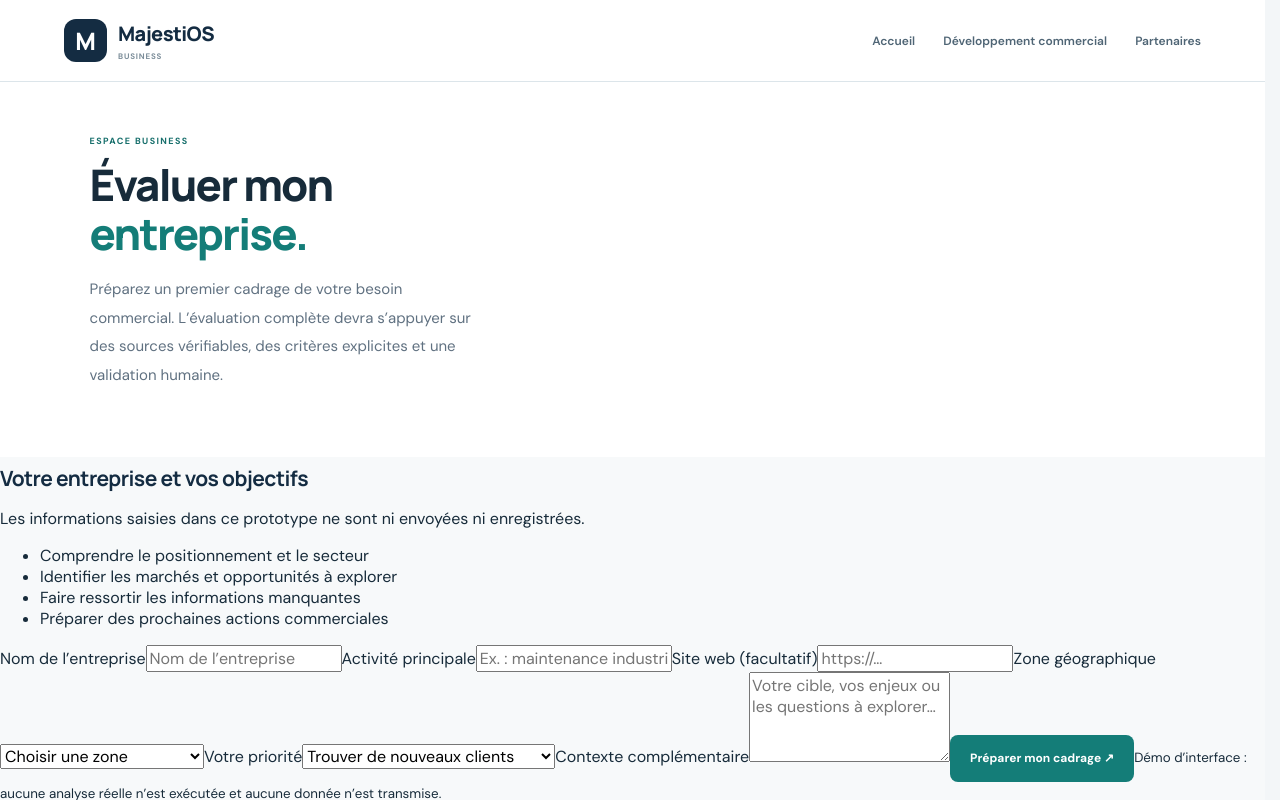
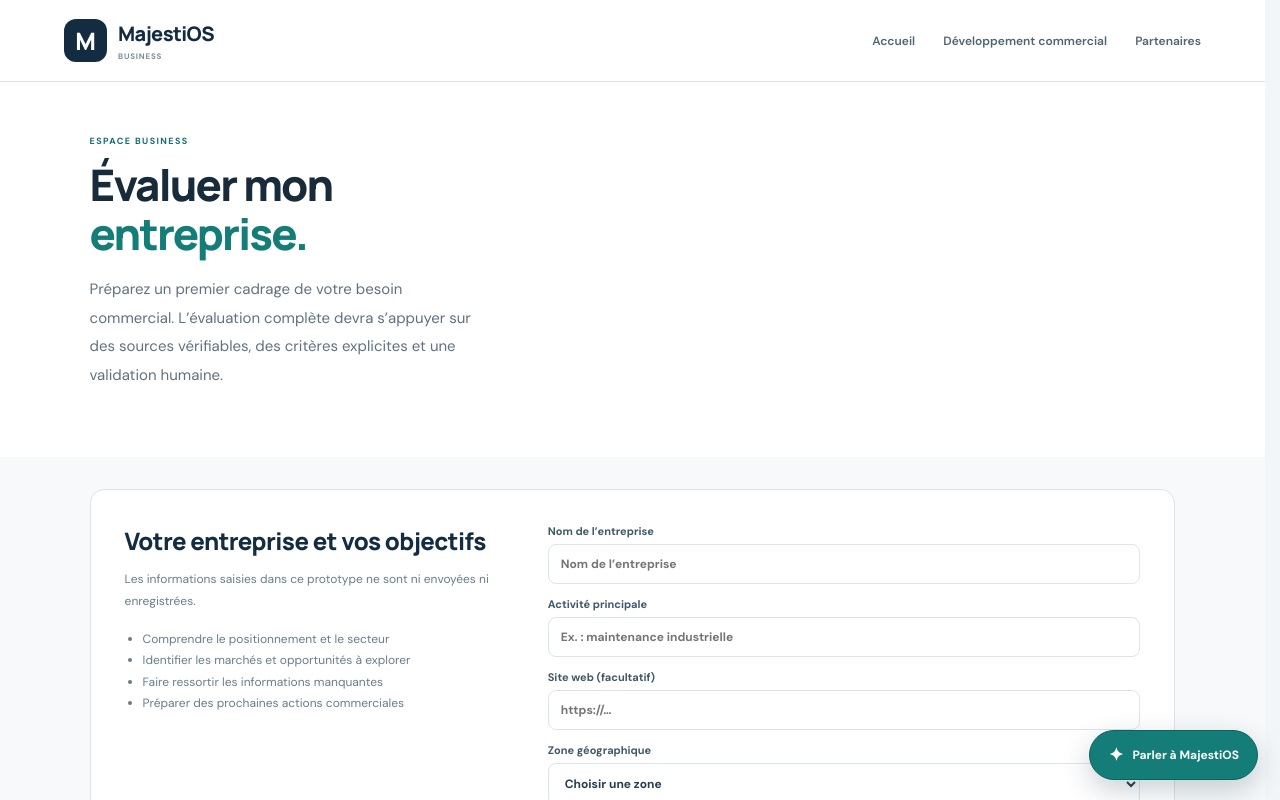
Before and after one commit to Chexpeer/Majestios, a Next.js app: page /business in a window 1280 px wide. Shown: the top 800 px of the page. Built offline with nearby package versions, Linux system fonts and the light colour scheme.

Commit message:
Style the assistant and business evaluation experience

```diff
--- a/src/app/globals.css
+++ b/src/app/globals.css
@@ -421,3 +421,19 @@ h2 { margin: 7px 0 0; color: var(--navy); font: 700 21px Manrope, sans-serif; le
   .footer-links { grid-template-columns: 1fr 1fr; }
   .concept-principles { margin: 18px; padding: 22px; }
 }
+
+/* Assistant transversal MajestiOS */
+.majestios-chat { position:fixed; z-index:50; right:22px; bottom:20px; font-family:"DM Sans",Arial,sans-serif; }
+.chat-launcher { display:flex; align-items:center; gap:9px; min-height:50px; padding:0 18px; border:1px solid #0c625e; border-radius:999px; background:#147d78; color:#fff; box-shadow:0 10px 28px rgb(20 44 66 / 22%); font-size:12px; font-weight:800; cursor:pointer; }
+.chat-launcher span { font-size:18px; }
+.chat-window { display:flex; flex-direction:column; width:min(390px,calc(100vw - 28px)); max-height:min(650px,calc(100vh - 100px)); margin-bottom:12px; overflow:hidden; border:1px solid #d7e2e8; border-radius:16px; background:#fff; box-shadow:0 20px 70px rgb(20 44 66 / 22%); }
+.chat-header { display:flex; align-items:center; justify-content:space-between; gap:15px; padding:16px 18px; background:#142c42; color:#fff; }
+.chat-header strong,.chat-header small { display:block; }.chat-header strong { font:700 14px Manrope,sans-serif; }.chat-header small { margin-top:4px; color:#c4d6df; font-size:10px; }
+.chat-header button { border:0; background:transparent; color:#fff; font-size:25px; cursor:pointer; }
+.chat-body { overflow-y:auto; padding:14px; }.chat-disclaimer { margin:0 0 12px; padding:11px; border:1px solid #d7eae7; border-radius:9px; background:#eff7f6; color:#49696a; font-size:10px; line-height:1.6; }
+.chat-prompts { display:grid; gap:8px; }.chat-prompts > span { margin:3px 0; color:#506879; font-size:11px; font-weight:700; }.chat-prompts button { padding:10px 12px; border:1px solid #dce5ea; border-radius:8px; background:#fff; color:#214257; text-align:left; font-size:11px; cursor:pointer; }.chat-prompts button:hover { border-color:#9bcac5; background:#f2f8f7; }
+.chat-question { width:fit-content; max-width:90%; margin:10px 0 10px auto; padding:9px 12px; border-radius:12px 12px 3px 12px; background:#e5f4f2; color:#214d4b; font-size:11px; }
+.chat-answer { padding:13px; border:1px solid #e0e8ed; border-radius:10px; }.chat-answer > strong { color:#142c42; font:700 14px Manrope,sans-serif; }.chat-answer p { color:#526b7b; font-size:11px; line-height:1.75; }.chat-answer small { color:#147d78; font-size:9px; font-weight:800; text-transform:uppercase; letter-spacing:.6px; }.chat-answer ul { padding-left:18px; color:#687e8b; font-size:10px; line-height:1.7; }.chat-answer nav { display:flex; flex-wrap:wrap; gap:7px; margin-top:12px; }.chat-answer nav a { padding:8px 10px; border:1px solid #cde3e0; border-radius:7px; color:#0c625e; font-size:10px; font-weight:700; }
+.chat-compose { display:flex; gap:7px; padding:11px; border-top:1px solid #e3eaee; }.chat-compose input { width:100%; min-width:0; padding:11px; border:1px solid #dce5ea; border-radius:8px; outline-color:#80c9c2; font-size:11px; }.chat-compose button { padding:0 12px; border:0; border-radius:8px; background:#147d78; color:#fff; font-size:11px; font-weight:700; cursor:pointer; }.chat-compose button:disabled { opacity:.45; cursor:not-allowed; }.chat-status { margin:0; padding:8px 12px 11px; color:#8a99a4; font-size:9px; line-height:1.5; }
+.business-form-wrap { display:grid; grid-template-columns:minmax(0,.8fr) minmax(0,1.2fr); gap:28px; margin:32px clamp(20px,7vw,104px) 50px; padding:clamp(20px,3vw,34px); border:1px solid var(--public-line); border-radius:14px; background:#fff; }.business-form-intro h2 { margin:0 0 12px; color:var(--public-navy); font:800 24px Manrope,sans-serif; }.business-form-intro p,.business-form-intro li { color:#687d8b; font-size:12px; line-height:1.8; }.business-form-intro ul { padding-left:18px; }.business-form { display:grid; gap:13px; }.business-form label { display:grid; gap:6px; color:#405969; font-size:11px; font-weight:700; }.business-form input,.business-form select,.business-form textarea { width:100%; padding:11px 12px; border:1px solid #dce5ea; border-radius:8px; background:#fff; color:#263f50; font-size:12px; }.business-form small { color:#8797a4; font-size:10px; line-height:1.6; }.business-confirm { align-content:start; padding:20px; border:1px solid #d4e8e5; border-radius:10px; background:#eff7f6; }.business-confirm h2 { color:#245d5a; }.business-confirm p { color:#557474; font-size:12px; line-height:1.8; }
+@media(max-width:760px){.majestios-chat{right:12px;bottom:12px}.chat-window{max-height:calc(100dvh - 88px)}.chat-launcher{min-height:46px;padding:0 15px;font-size:11px}.business-form-wrap{grid-template-columns:1fr;margin:20px 17px 35px;padding:18px}}
```
